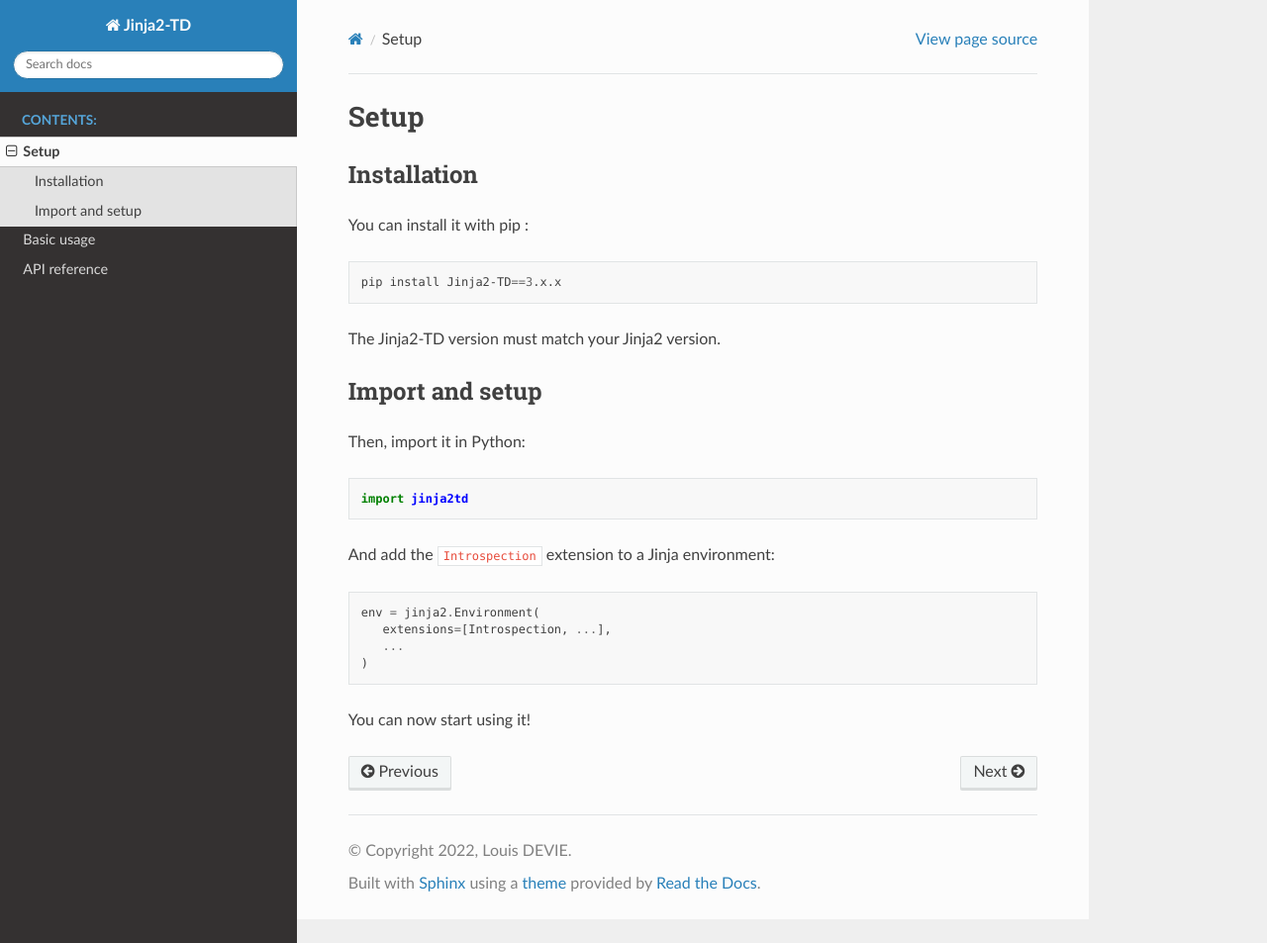
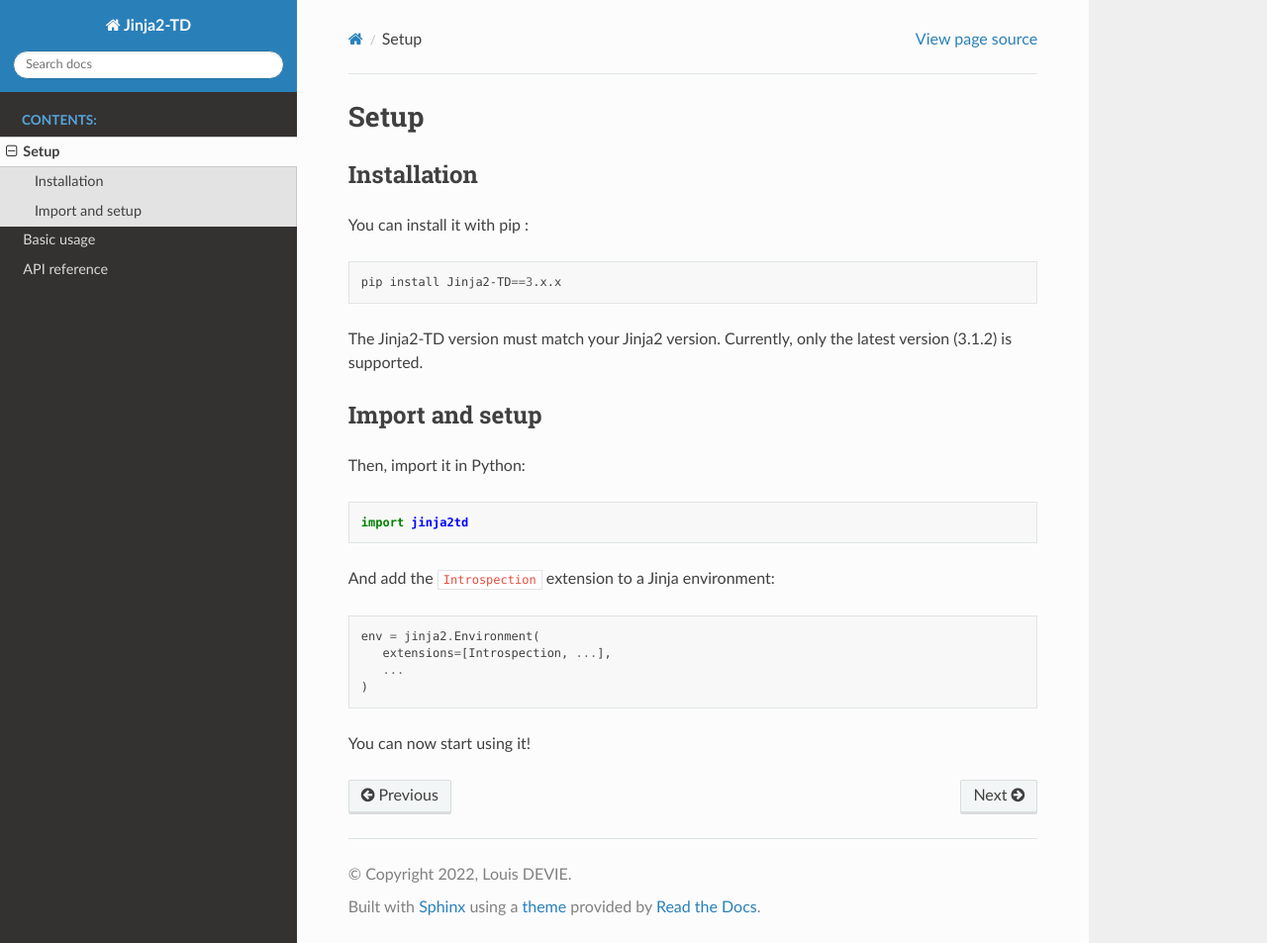
Before and after one commit to louisdevie/jinja2-td, a Sphinx documentation site: the page built from docs/source/setup.rst, in a window 1280 px wide and 953 px high. Shown: the whole window at 99% size. Built offline with Sphinx 7.4.7 and the Read the Docs theme 2.0.0, drawn with Linux system fonts in a browser that asks for light colours.

Commit message:
Update setup.rst

```diff
--- a/docs/source/setup.rst
+++ b/docs/source/setup.rst
@@ -10,7 +10,7 @@
 
    pip install Jinja2-TD==3.x.x
 
-The Jinja2-TD version must match your Jinja2 version.
+The Jinja2-TD version must match your Jinja2 version. Currently, only the latest version (3.1.2) is supported.
 
 
 Import and setup
```
